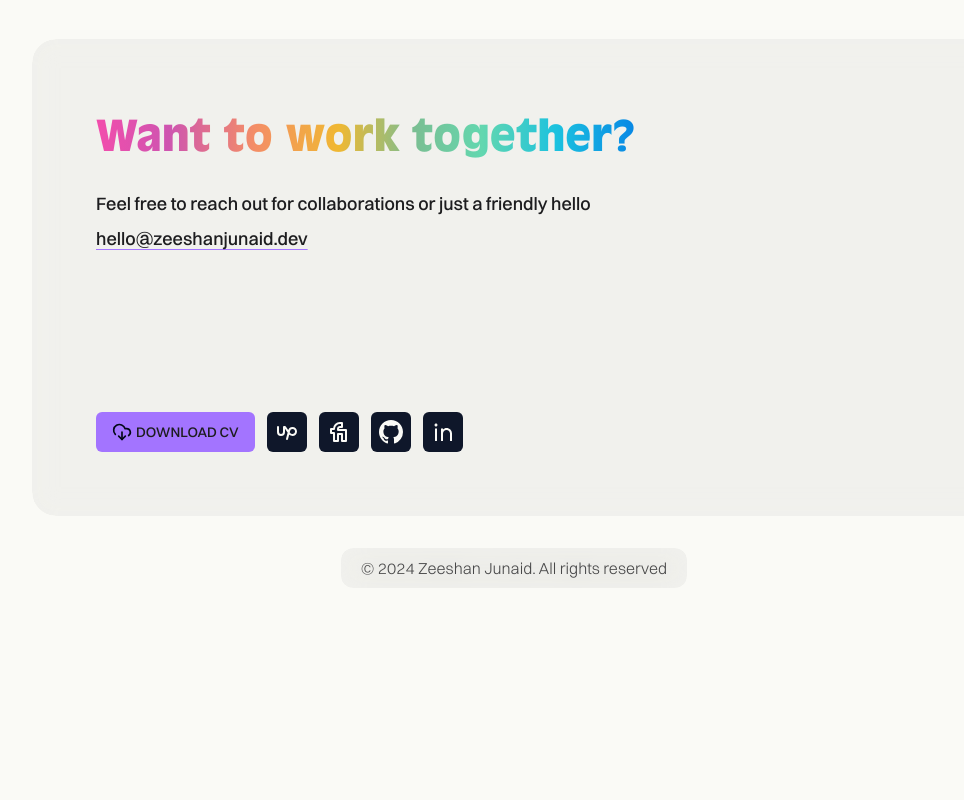
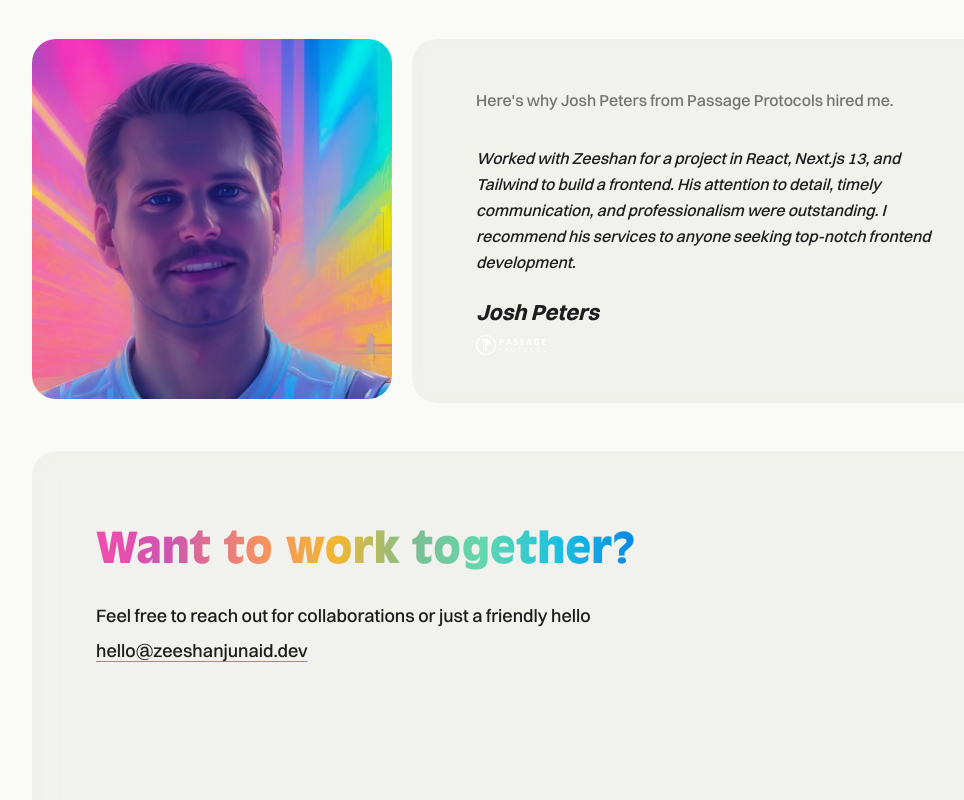
Before and after one commit to zeeshanjunaid/zeeshanjunaid.dev, a Next.js app: page / in a window 1280 px wide. Shown: the part 1600-2400 px from the top of the page, without its empty margins (126-1090 px from the left). Before the commit the page ends 2220 px from the top, so only its background shows below. Built offline with nearby package versions, Linux system fonts and the light colour scheme.

Commit message:
added testimonial

```diff
--- a/app/(root)/(routes)/components/reach-out.tsx
+++ b/app/(root)/(routes)/components/reach-out.tsx
@@ -1,12 +1,12 @@
 import { ResumeButton, SocialLinks } from "@/components/social-connect";
 
+import { BlurBG } from "@/components/blur-bg";
 import { Container } from "@/components/container";
 import React from "react";
-import { BlurBG } from "@/components/blur-bg";
 
 const ReachOut = () => {
   return (
-    <Container className="mt-8 lg:mt-12 px-5 md:px-7 lg:px-0">
+    <Container className="mt-8 lg:mt-12 px-5 md:px-7 lg:px-0 relative">
       <div className="py-8 px-5 md:p-12  lg:p-16 rounded-3xl relative flex flex-col justify-between items-start gap-y-[120px] md:gap-y-[140px] lg:gap-y-[160px] overflow-hidden">
         <BlurBG className="rounded-3xl" />
         <div className="relative z-[20]">
@@ -32,6 +32,7 @@ const ReachOut = () => {
           </div>
         </div>
       </div>
+      <div className="reactout-gradient absolute w-[350px] h-[350px] bottom-0 right-0 z-20 rounded-full opacity-70" />
     </Container>
   );
 };
--- /dev/null
+++ b/app/(root)/(routes)/components/testimonials-slider.tsx
@@ -0,0 +1,80 @@
+'use client'
+
+import { BlurBG } from "@/components/blur-bg";
+import { Container } from "@/components/container";
+import Image from "next/image";
+import React from "react";
+
+interface TestimonialsSliderProps {
+  reviews: {
+    client: string;
+    logo: string;
+    profile: string;
+    review: string;
+    featured?: boolean;
+  }[];
+}
+
+const TestimonialsSlider = ({ reviews }: TestimonialsSliderProps) => {
+  return (
+    <Container className="mt-8 lg:mt-12 px-5 md:px-7 lg:px-0 relative flex lg:gap-x-5">
+      <div className="shrink-0 overflow-hidden rounded-3xl relative hidden lg:block w-[360px] h-[360px]">
+        <BlurBG className="rounded-3xl" />
+        <Image objectFit="cover" className="aspect-square" src="/images/testimonials/josh-pic.jpg" fill alt="Josh Peters" />
+      </div>
+      <div className="py-8 px-5 md:p-12 w-full   lg:px-16 rounded-3xl relative flex overflow-hidden">
+        <BlurBG className="rounded-3xl" />
+        <div className="relative z-20">
+          <h2 className="text-[#3F3F3F]/70 dark:text-[#FAFAF6]/70 font-medium font-switzer text-[16px] md:text-[20px] lg:text-[16px] leading-relaxed">
+            Here&apos;s why Josh Peters from Passage Protocols hired me.
+          </h2>
+          <div className="relative mt-8">
+            <svg
+              xmlns="http://www.w3.org/2000/svg"
+              width="42"
+              height="39"
+              fill="none"
+              className="absolute -top-1.5 -left-2.5 -z-10"
+            >
+              <path
+                fill="#FAFAF6"
+                d="M2.1 38.267c6.3 0 14.7-2.126 14.7-17.008V4.252c0-2.657-1.588-4.288-4.2-4.251H4.2C1.575 0 0 1.595 0 4.193v12.815c0 2.657 1.575 4.252 4.2 4.252 2.1 0 2.1 0 2.1 2.125v2.126c0 2.126-2.1 4.252-4.2 4.252S0 29.78 0 31.955v4.186c0 2.126 0 2.126 2.1 2.126zm25.2 0c6.3 0 14.7-2.126 14.7-17.008V4.252c0-2.657-1.59-4.288-4.2-4.251h-8.4c-2.625 0-4.2 1.594-4.2 4.192v12.815c0 2.657 1.575 4.252 4.2 4.252h1.575c0 4.783.525 8.503-5.775 8.503v6.378c0 2.126 0 2.126 2.1 2.126z"
+                opacity="0.1"
+              ></path>
+            </svg>
+            <p className="italic text-[16px] md:text-[20px] lg:text-[16px] text-dark dark:text-light leading-relaxed md:mr-[72px] lg:mr-0">
+              Worked with Zeeshan for a project in React, Next.js 13, and
+              Tailwind to build a frontend. His attention to detail, timely
+              communication, and professionalism were outstanding. I recommend
+              his services to anyone seeking top-notch frontend development.
+            </p>
+          </div>
+          <div className="mt-12 lg:mt-5">
+            <div className="flex justify-start items-center gap-x-2.5 md:gap-x-4">
+              <div className="lg:hidden w-[42px] md:w-[60px] h-[42px] md:h-[60px] relative rounded-full overflow-hidden">
+                <Image
+                  src="/images/testimonials/josh-pic.jpg"
+                  fill
+                  alt="Josh Peters"
+                />
+              </div>
+              <div className="flex flex-col gap-y-1">
+                <p className="italic font-bold text-[14px] md:text-[18px] lg:text-[22px] text-dark dark:text-light leading-relaxed">
+                  Josh Peters
+                </p>
+                <Image
+                  src="/images/testimonials/pp.png"
+                  width={70}
+                  height={20}
+                  alt=""
+                />
+              </div>
+            </div>
+          </div>
+        </div>
+      </div>
+    </Container>
+  );
+};
+
+export default TestimonialsSlider;
--- a/app/(root)/(routes)/page.tsx
+++ b/app/(root)/(routes)/page.tsx
@@ -1,15 +1,19 @@
 import { Hero } from "./components/hero";
 import ProjectsList from "@/data/work";
 import ReachOut from "./components/reach-out";
+import ReviewsList from "@/data/reviews";
+import TestimonialsSlider from "./components/testimonials-slider";
 import { WorkList } from "./components/work-list";
 export default function Home() {
   const selectedProjects = ProjectsList.filter((project) => project.selected);
   const archivedProjects = ProjectsList.filter((project) => project.archived);
+  const featuredReviews = ReviewsList.filter((review) => review.featured);
   return (
     <>
       <Hero />
       <WorkList title="selected work" projects={selectedProjects} />
       <WorkList title="archived" projects={archivedProjects} />
+      <TestimonialsSlider reviews={featuredReviews} />
       <ReachOut />
     </>
   );
--- a/app/globals.css
+++ b/app/globals.css
@@ -101,8 +101,8 @@ body {
   animation: spin-slow 24s infinite linear;
 }
 
-.header-logo:hover .rotate-slow{
-  animation-play-state: paused; ;
+.header-logo:hover .rotate-slow {
+  animation-play-state: paused;
 }
 
 .text-gradient {
--- /dev/null
+++ b/data/reviews.ts
@@ -0,0 +1,12 @@
+const ReviewsList = [
+  {
+    client: "Josh Peters",
+    logo: "/images/testimonials/pp.png",
+    profile: "/images/testimonials/josh-pic.jpg",
+    review:
+      "Worked with Zeeshan for a project in React, Next.js 13, and Tailwind to build a frontend. His attention to detail, timely communication, and professionalism were outstanding. I recommend his services to anyone seeking top-notch frontend development.",
+    featured: true,
+  },
+];
+
+export default ReviewsList;
```
Also changed, not shown: public/images/testimonials/josh-pic.jpg, public/images/testimonials/josh-pic.png (deleted).
